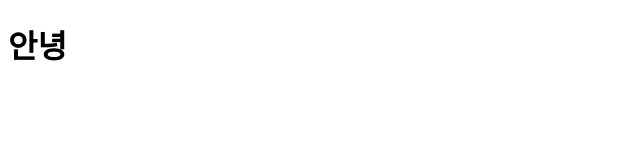
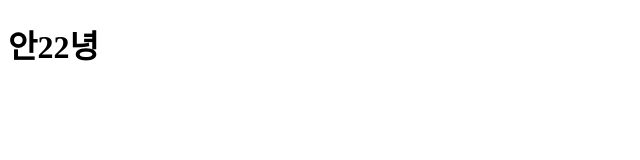
Before and after one commit to kimkm212/learn-reactjs, a React app: page / in a window 1280 px wide. Shown: the top 160 px of the page, without its empty margins (0-640 px from the left). Built offline with nearby package versions, Linux system fonts and the light colour scheme; the HTML template or start-up script is replaced by a standard one.

Commit message:
기본 환경설정123

```diff
--- a/src/components/App.js
+++ b/src/components/App.js
@@ -4,7 +4,7 @@ class App extends React.Component {
     render(){
 
         return (
-            <h1>안녕</h1>
+            <h1>안22녕</h1>
         );
     }
 }
```
